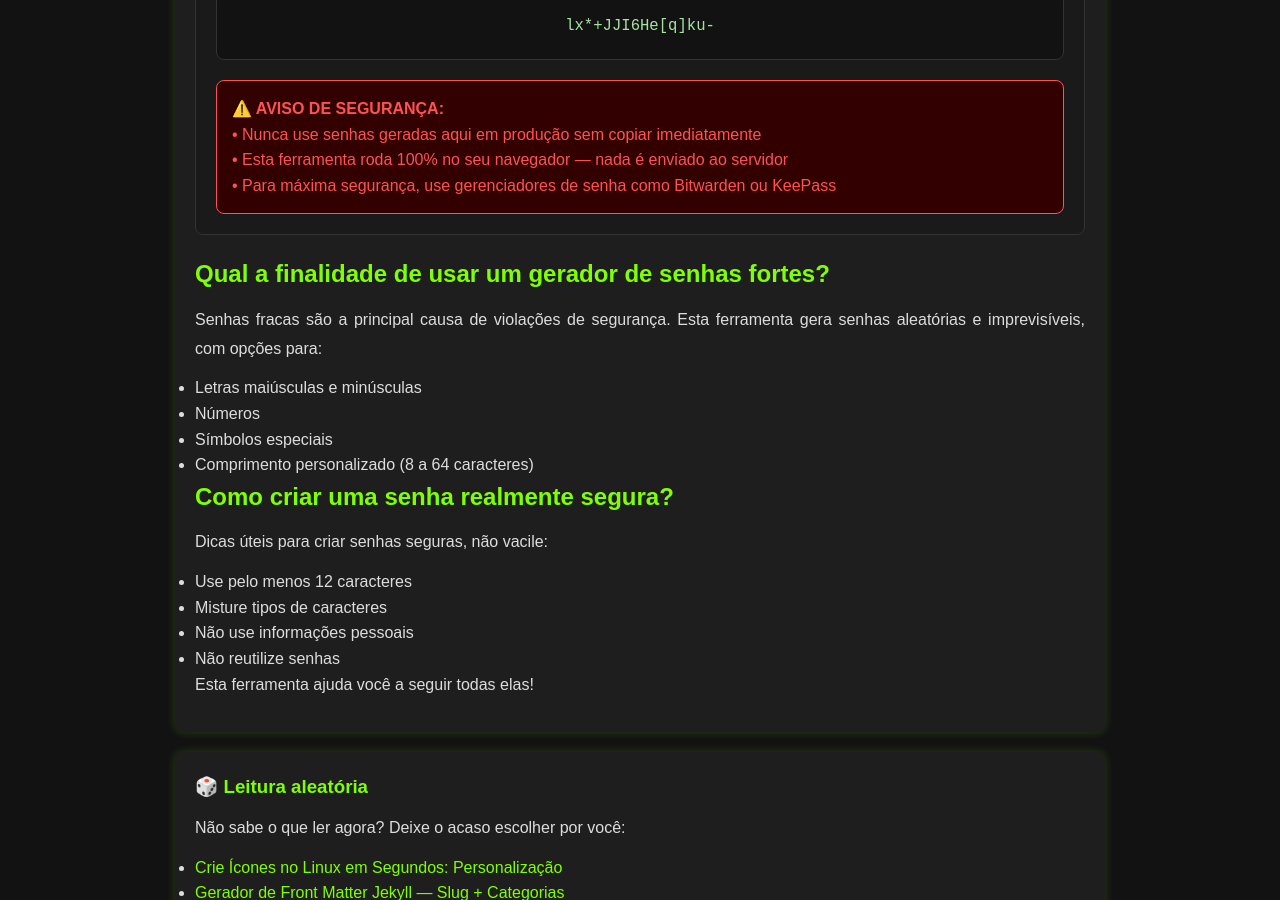
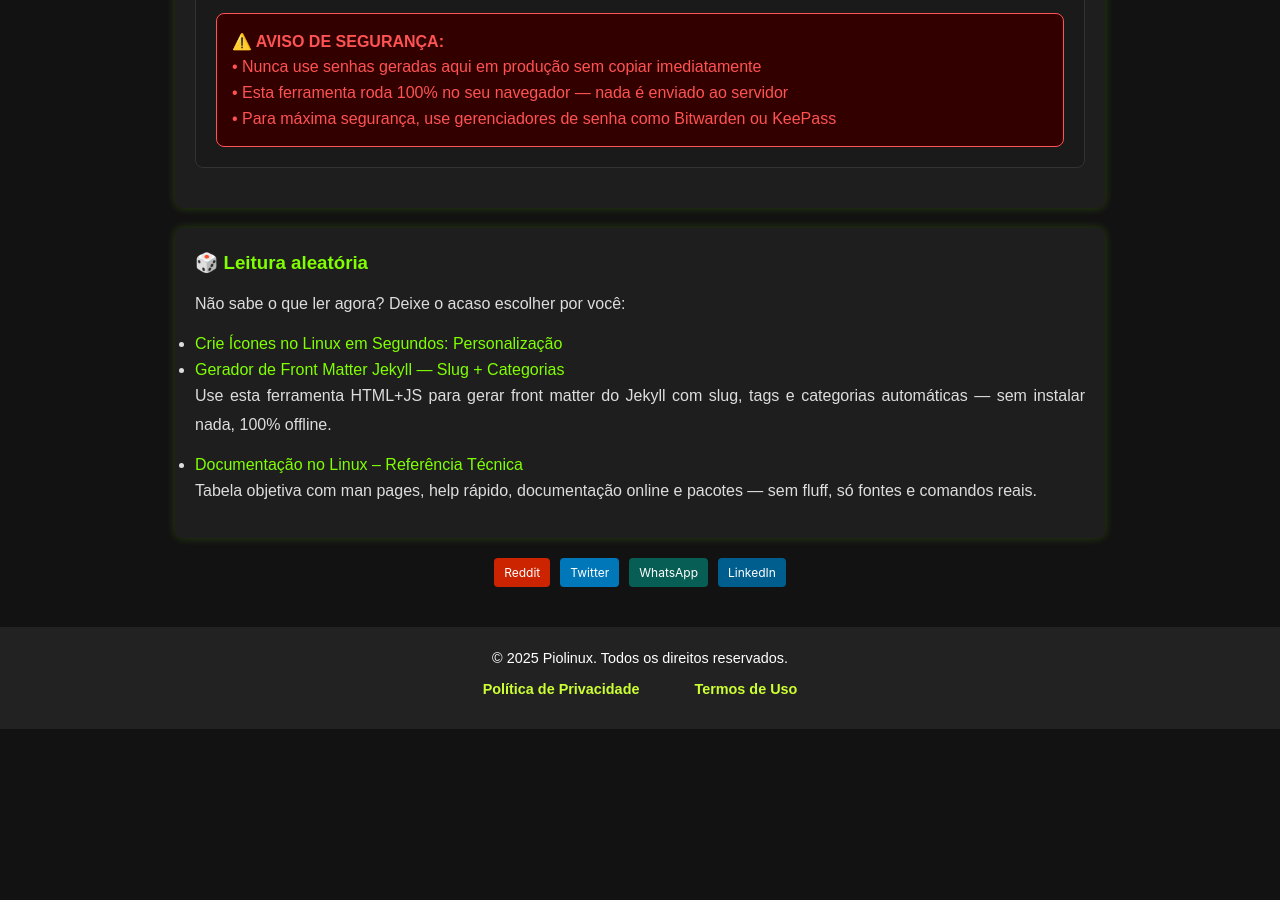
Before and after one commit to Piolinux/piolinux-site, a Jekyll site: the page built from _pages/_tools/gerador-de-senhas-fortes-online-seguro-e-personalizavel.html, in a window 1280 px wide and 900 px high, scrolled down 945 px. Built offline with Jekyll 4.4.1, drawn with Linux system fonts in a browser that asks for light colours; after the commit the page ends 1674 px from its top, so only the background shows below that; some of the changed text lies outside the part shown.

Commit message:
Update gerador-de-senhas-fortes-online-seguro-e-personalizavel.html

```diff
--- a/_pages/_tools/gerador-de-senhas-fortes-online-seguro-e-personalizavel.html
+++ b/_pages/_tools/gerador-de-senhas-fortes-online-seguro-e-personalizavel.html
@@ -89,26 +89,6 @@ tags: [senha, seguranca, criptografia, sysadmin, devops, password, gerador, alea
 </div>
 
 
-<div class="seo-content">
-    <h2>Qual a finalidade de usar um gerador de senhas fortes?</h2>
-    <p>Senhas fracas são a principal causa de violações de segurança. Esta ferramenta gera senhas aleatórias e imprevisíveis, com opções para:</p>
-    <ul>
-      <li>Letras maiúsculas e minúsculas</li>
-      <li>Números</li>
-      <li>Símbolos especiais</li>
-      <li>Comprimento personalizado (8 a 64 caracteres)</li>
-    </ul>
-
-    <h2>Como criar uma senha realmente segura?</h2>
-    <p>Dicas úteis para criar senhas seguras, não vacile:</p>
-    <ul>
-      <li>Use pelo menos 12 caracteres</li>
-      <li>Misture tipos de caracteres</li>
-      <li>Não use informações pessoais</li>
-      <li>Não reutilize senhas</li>
-    </ul>
-    <p>Esta ferramenta ajuda você a seguir todas elas!</p>
-  </div>
 
 
 </section>
```
